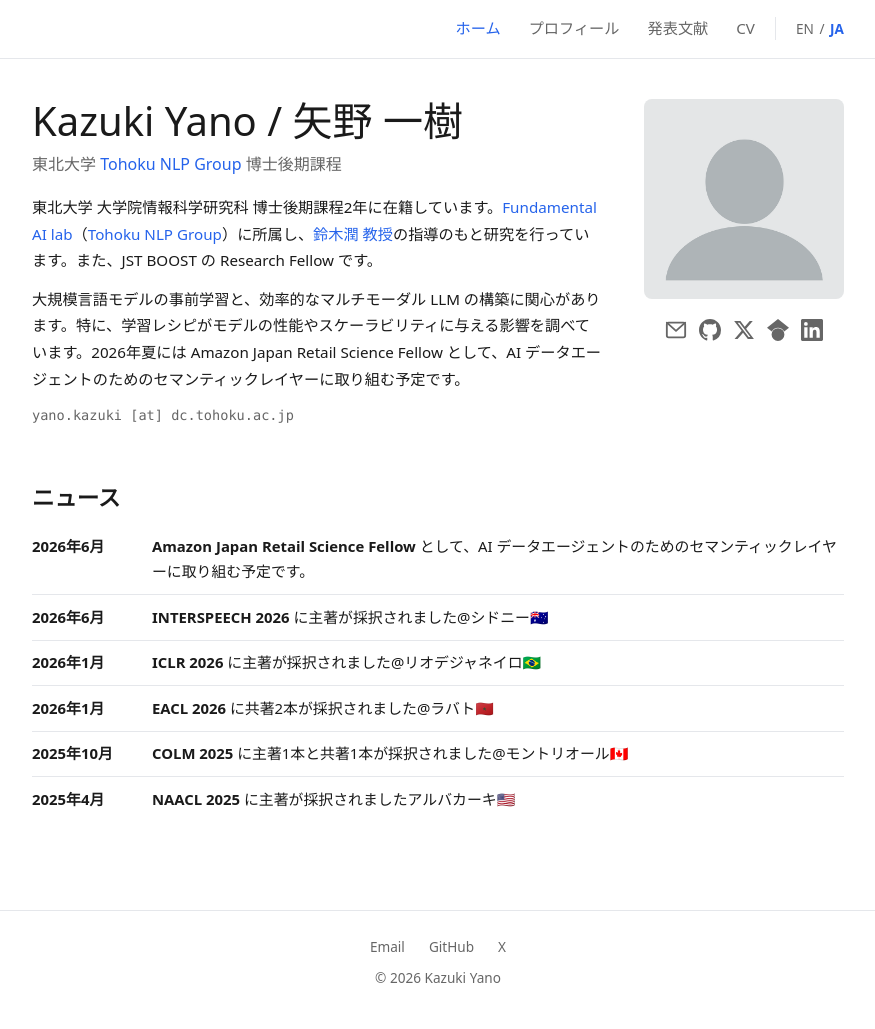
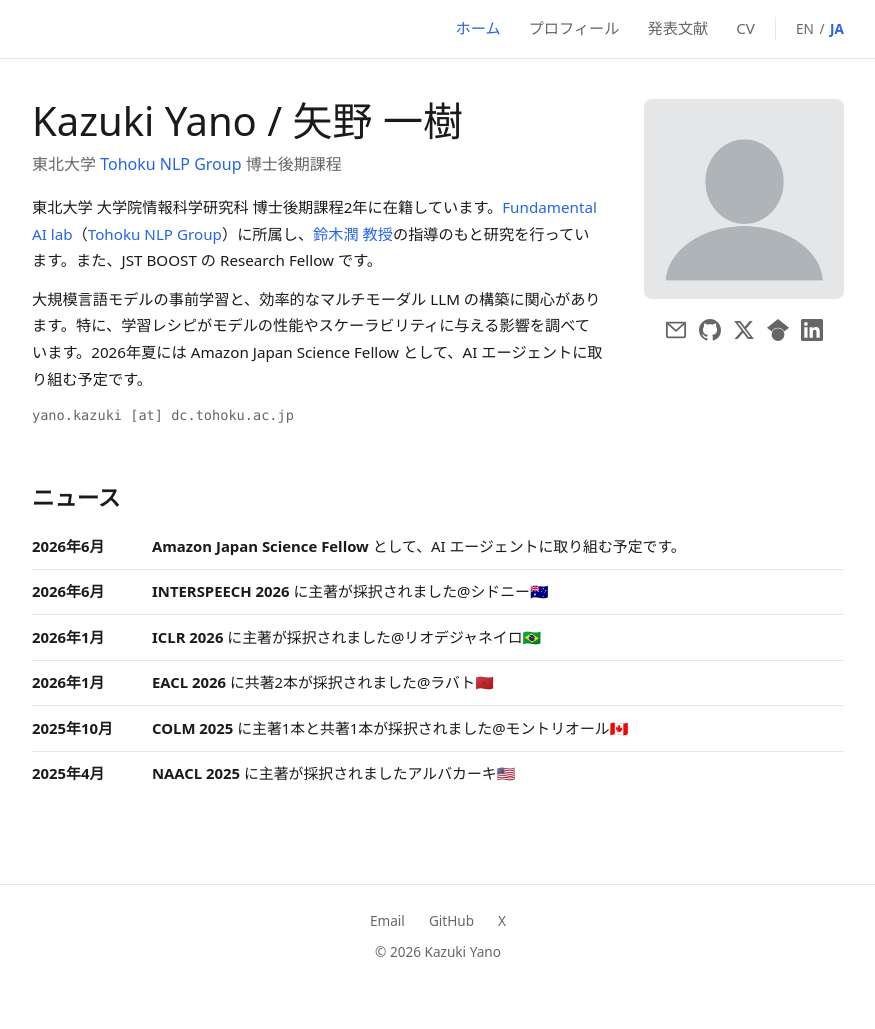
Before and after one commit to Kazuki-Ya/Kazuki-Ya.github.io, a Jekyll site: the page built from _pages/ja/index.html, in a window 1280 px wide. Shown: the whole page, without its empty margins (202-1077 px from the left). Built offline with Jekyll 4.4.1, drawn with Linux system fonts in a browser that asks for light colours; after the commit the page ends 1003 px from its top, so only the background shows below that.

Commit message:
Update CV and Amazon fellowship wording

```diff
--- a/_pages/about.html
+++ b/_pages/about.html
@@ -9,7 +9,7 @@ translation_url: /ja/about/
 <section>
   <h2>Work Experience</h2>
   <ul>
-    <li>June 22, 2026 - September 22, 2026: <strong>Amazon Japan G.K.</strong> &mdash; Retail Science Fellow</li>
+    <li>June 2026 - Present: <strong>Amazon Japan G.K.</strong> &mdash; Science Fellow</li>
     <li>November 2024 - May 2026: <strong>SB Intuitions</strong> &mdash; Research Intern</li>
     <li>August 2024 - March 2025: <strong>Preferred Networks Inc.</strong> &mdash; Research Intern</li>
     <li>July 2024 - May 2025: <strong>Rakuten Group, Inc.</strong> &mdash; Data Scientist (Part-time)</li>
--- a/_pages/ja/about.html
+++ b/_pages/ja/about.html
@@ -10,7 +10,7 @@ description: "矢野一樹のプロフィール、職歴、学歴、受賞、ス
 <section>
   <h2>職歴</h2>
   <ul>
-    <li>2026年6月22日 - 2026年9月22日: <strong>Amazon Japan G.K.</strong> &mdash; Retail Science Fellow</li>
+    <li>2026年6月 - 現在: <strong>Amazon Japan G.K.</strong> &mdash; Science Fellow</li>
     <li>2024年11月 - 2026年5月: <strong>SB Intuitions</strong> &mdash; Research Intern</li>
     <li>2024年8月 - 2025年3月: <strong>Preferred Networks Inc.</strong> &mdash; Research Intern</li>
     <li>2024年7月 - 2025年5月: <strong>Rakuten Group, Inc.</strong> &mdash; Data Scientist (Part-time)</li>
--- a/_pages/ja/index.html
+++ b/_pages/ja/index.html
@@ -15,7 +15,7 @@ description: "東北大学 Tohoku NLP Group に所属し、大規模言語モデ
       東北大学 大学院情報科学研究科 博士後期課程2年に在籍しています。<a href="https://www.fai.cds.tohoku.ac.jp/">Fundamental AI lab</a>（<a href="https://www.nlp.ecei.tohoku.ac.jp/">Tohoku NLP Group</a>）に所属し、<a href="https://www.fai.cds.tohoku.ac.jp/members/js/">鈴木潤 教授</a>の指導のもと研究を行っています。また、JST BOOST の Research Fellow です。
     </p>
     <p class="hero-bio">
-      大規模言語モデルの事前学習と、効率的なマルチモーダル LLM の構築に関心があります。特に、学習レシピがモデルの性能やスケーラビリティに与える影響を調べています。2026年夏には Amazon Japan Retail Science Fellow として、AI データエージェントのためのセマンティックレイヤーに取り組む予定です。
+      大規模言語モデルの事前学習と、効率的なマルチモーダル LLM の構築に関心があります。特に、学習レシピがモデルの性能やスケーラビリティに与える影響を調べています。2026年夏には Amazon Japan Science Fellow として、AI エージェントに取り組む予定です。
     </p>
     <p class="hero-contact">{{ site.author.email | replace: "@", " [at] " }}</p>
   </div>
@@ -30,7 +30,7 @@ description: "東北大学 Tohoku NLP Group に所属し、大規模言語モデ
   <table class="news-table">
     <tr>
       <td class="news-date">2026年6月</td>
-      <td><strong>Amazon Japan Retail Science Fellow</strong> として、AI データエージェントのためのセマンティックレイヤーに取り組む予定です。</td>
+      <td><strong>Amazon Japan Science Fellow</strong> として、AI エージェントに取り組む予定です。</td>
     </tr>
     <tr>
       <td class="news-date">2026年6月</td>
--- a/index.html
+++ b/index.html
@@ -14,7 +14,7 @@ description: "Kazuki Yano is a Ph.D. student at Tohoku University working on eff
       I am a second-year Ph.D. student in Information Science at <a href="https://www.fai.cds.tohoku.ac.jp/">Fundamental AI lab</a> (member of <a href="https://www.nlp.ecei.tohoku.ac.jp/">Tohoku NLP Group</a>) at Tohoku University, advised by Prof. <a href="https://www.fai.cds.tohoku.ac.jp/members/js/">Jun Suzuki</a>. I am also a Research Fellow in the JST BOOST Program.
     </p>
     <p class="hero-bio">
-      My research focuses on pre-training large language models and building efficient multimodal LLMs, with an interest in how training recipes shape model capability and scalability. In summer 2026, I will work as an Amazon Japan Retail Science Fellow on semantic layers for AI data agents.
+      My research focuses on pre-training large language models and building efficient multimodal LLMs, with an interest in how training recipes shape model capability and scalability. In summer 2026, I will work as an Amazon Japan Science Fellow on AI agents.
     </p>
     <p class="hero-contact">{{ site.author.email | replace: "@", " [at] " }}</p>
   </div>
@@ -29,7 +29,7 @@ description: "Kazuki Yano is a Ph.D. student at Tohoku University working on eff
   <table class="news-table">
     <tr>
       <td class="news-date">June 2026</td>
-      <td>I will start as an <strong>Amazon Japan Retail Science Fellow</strong>, working on semantic layers for AI data agents.</td>
+      <td>I will start as an <strong>Amazon Japan Science Fellow</strong>, working on AI agents.</td>
     </tr>
     <tr>
       <td class="news-date">June 2026</td>
```
Also changed, not shown: 1 other file.
